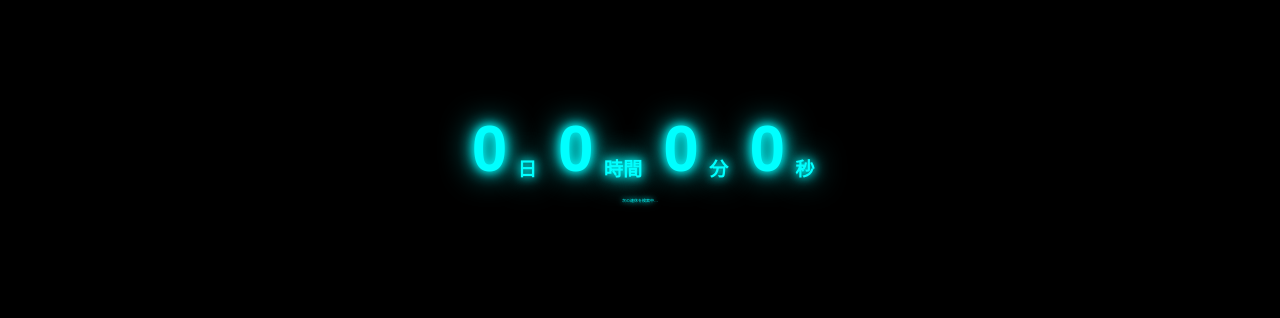
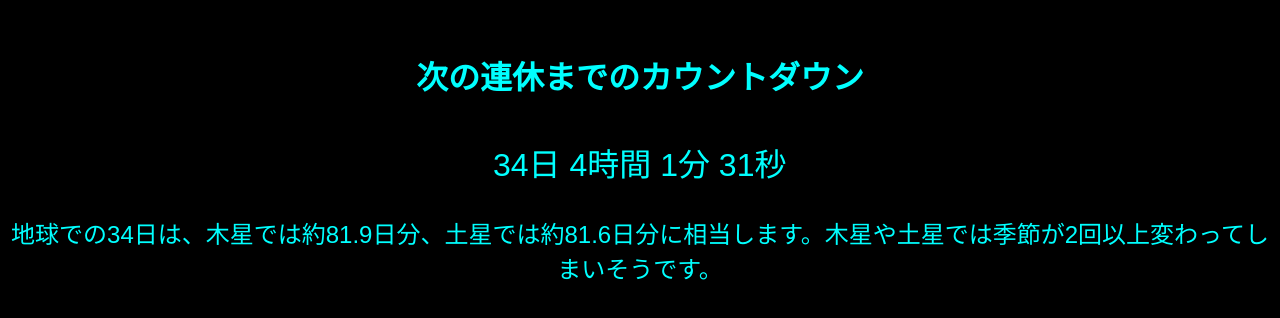
Before and after one commit to Nagamaki0311/countdown-timer, a plain HTML site: page index.html in a window 1280 px wide. Shown: the part 250-568 px from the top of the page. Drawn offline with Linux system fonts and the light colour scheme; no server answers.

Commit message:
Update index.html

```diff
--- a/index.html
+++ b/index.html
@@ -13,70 +13,33 @@
     justify-content: center;
     align-items: center;
     height: 100vh;
-    font-family: 'Orbitron', 'Arial', sans-serif;
-    padding: 0 20px;
+    font-family: Arial, sans-serif;
     text-align: center;
   }
-  @import url('https://fonts.googleapis.com/css2?family=Orbitron:wght@400;700&display=swap');
-
-  .timer {
-    display: flex;
-    gap: 15px;
-    font-size: 4rem;
-    font-weight: 700;
-    text-shadow: 0 0 8px #0ff, 0 0 16px #0ff, 0 0 32px #0ff;
+  .countdown {
+    font-size: 2em;
+    margin: 20px 0;
+    animation: pulse 1s infinite;
   }
-
-  .digit {
-    display: inline-block;
-    min-width: 3rem;
+  @keyframes pulse {
+    0% { transform: scale(1); }
+    50% { transform: scale(1.05); }
+    100% { transform: scale(1); }
   }
-
-  .morph {
-    display: inline-block;
-    animation: noise 0.2s steps(5) forwards;
-  }
-
-  @keyframes noise {
-    0% { opacity: 1; transform: translate(0,0) scale(1); }
-    20% { opacity: 0.3; transform: translate(-2px,1px) scale(1.05); }
-    40% { opacity: 1; transform: translate(1px,-1px) scale(0.95); }
-    60% { opacity: 0.5; transform: translate(-1px,2px) scale(1.02); }
-    80% { opacity: 1; transform: translate(0,0) scale(1); }
-    100% { opacity: 1; transform: translate(0,0) scale(1); }
-  }
-
-  .unit { display: flex; align-items: flex-end; }
-  .unit small {
-    font-size: 1.2rem;
-    margin-left: 4px;
-    margin-bottom: 4px;
-  }
-
   .message {
-    margin-top: 12px;
-    font-size: 0.25rem;
-    max-width: 600px;
-    color: #0ff;
-    text-shadow: 0 0 5px #0ff, 0 0 10px #0ff;
-    line-height: 1.4;
+    font-size: 1.5em;
+    margin-top: 10px;
   }
 </style>
 </head>
 <body>
-<div class="timer" id="timer">
-  <div class="unit"><span class="digit" id="days">0</span><small>日</small></div>
-  <div class="unit"><span class="digit" id="hours">0</span><small>時間</small></div>
-  <div class="unit"><span class="digit" id="minutes">0</span><small>分</small></div>
-  <div class="unit"><span class="digit" id="seconds">0</span><small>秒</small></div>
-</div>
-<div class="message" id="message">カウントダウンメッセージがここに表示されます。</div>
+
+<h1>次の連休までのカウントダウン</h1>
+<div class="countdown" id="countdown">--日 --時間 --分 --秒</div>
+<div class="message" id="dayMessage">お楽しみに！</div>
 
 <script>
-const API_KEY = "AIzaSyCoOrWTtz2ZrjNOQwv_89XjtstKU3e2r-U";
-const CALENDAR_ID = "ja.japanese#holiday@group.v.calendar.google.com";
-
-// 元のdayMessagesをそのまま反映
+// 日ごとのメッセージ
 const dayMessages = {
   1: "地球での1日は、火星では約24時間39分、木星では約9時間56分です。地球よりも火星、火星よりも木星の方が連休が早く訪れますよ。",
   2: "地球で2日を過ごしても、金星ではまだ1日の半分にも満たない時間です。ランチを食べ始める頃かもしれません。",
@@ -180,113 +143,47 @@ const dayMessages = {
   100: "地球での100日は、木星では約246日分。映画は倍速で見るのがスタンダードかもしれません。"
 };
 
-let holidayDate = null;
-let prev = { days: null, hours: null, minutes: null, seconds: null };
-
-async function fetchHolidays() {
-  try {
-    const now = new Date(new Date().toLocaleString("ja-JP", { timeZone: "Asia/Tokyo" }));
-    const timeMin = now.toISOString();
-    const endOfYear = new Date(now.getFullYear() + 1, 11, 31).toISOString();
-    const url = `https://www.googleapis.com/calendar/v3/calendars/${encodeURIComponent(CALENDAR_ID)}/events?key=${API_KEY}&timeMin=${timeMin}&timeMax=${endOfYear}&singleEvents=true&orderBy=startTime`;
-    const res = await fetch(url);
-    const data = await res.json();
-    if (!data.items) return [];
-    return data.items
-      .filter(ev => ev.start && ev.start.date)
-      .map(ev => new Date(ev.start.date));
-  } catch (err) {
-    console.error("祝日取得エラー:", err);
-    return [];
-  }
+// 日本時間で現在時刻を取得
+function getNowJapan() {
+  return new Date(new Date().toLocaleString("ja-JP", { timeZone: "Asia/Tokyo" }));
 }
 
-function findNextLongHoliday(holidays) {
-  const now = new Date(new Date().toLocaleString("ja-JP", { timeZone: "Asia/Tokyo" }));
-  let date = new Date(now);
-  for (let i = 0; i < 365; i++) {
-    let streak = [];
-    let d = new Date(date);
-    while (true) {
-      const isWeekend = d.getDay() === 0 || d.getDay() === 6;
-      const isHoliday = holidays.some(h => h.toDateString() === d.toDateString());
-      if (isWeekend || isHoliday) {
-        streak.push(new Date(d));
-        d.setDate(d.getDate() + 1);
-      } else {
-        break;
-      }
-    }
-    if (streak.length >= 3) return streak[0];
-    date.setDate(date.getDate() + 1);
-  }
-  return null;
-}
+// 目標日を設定（例: 2025年9月23日 0:00 JST）
+const holidayDate = new Date("2025-09-23T00:00:00+09:00");
 
-function morphDigit(el, value) {
-  el.classList.remove("morph");
-  void el.offsetWidth;
-  el.textContent = value;
-  el.classList.add("morph");
-}
+// カウントダウン更新関数
+function updateCountdown() {
+  const now = getNowJapan();
+  let diff = Math.floor((holidayDate - now) / 1000); // 秒単位
 
-function updateTimer() {
-  if (!holidayDate) {
-    messageEl.textContent = "次の連休を検索中…";
-    return;
-  }
-
-  const now = new Date(new Date().toLocaleString("ja-JP", { timeZone: "Asia/Tokyo" }));
-  let diff = (holidayDate - now) / 1000;
-  if (diff <= 0) {
-    (async () => {
-      const holidays = await fetchHolidays();
-      holidayDate = findNextLongHoliday(holidays);
-      if (!holidayDate) {
-        messageEl.textContent = "今後1年以内に3日以上の連休は見つかりませんでした。";
-      }
-    })();
+  if (diff < 0) {
+    document.getElementById("countdown").textContent = "連休到来！";
+    document.getElementById("dayMessage").textContent = "楽しんでください！";
+    clearInterval(timer);
     return;
   }
 
   const days = Math.floor(diff / 86400);
   const hours = Math.floor((diff % 86400) / 3600);
   const minutes = Math.floor((diff % 3600) / 60);
-  const seconds = Math.floor(diff % 60);
+  const seconds = diff % 60;
 
-  if (days !== prev.days) morphDigit(daysEl, days);
-  if (hours !== prev.hours) morphDigit(hoursEl, hours);
-  if (minutes !== prev.minutes) morphDigit(minutesEl, minutes);
-  if (seconds !== prev.seconds) morphDigit(secondsEl, seconds);
+  document.getElementById("countdown").textContent =
+    `${days}日 ${hours}時間 ${minutes}分 ${seconds}秒`;
 
-  prev = { days, hours, minutes, seconds };
-
-  if (days >= 1 && dayMessages[days]) {
-    messageEl.textContent = dayMessages[days];
-  } else if (days > 0) {
-    messageEl.textContent = "もうすぐ連休です。準備はできていますか？";
+  // dayMessagesを反映
+  if(dayMessages[days]) {
+    document.getElementById("dayMessage").textContent = dayMessages[days];
   } else {
-    messageEl.textContent = "連休が始まりました！楽しんでください。";
+    document.getElementById("dayMessage").textContent = "お楽しみに！";
   }
 }
 
-// DOM取得
-const daysEl = document.getElementById("days");
-const hoursEl = document.getElementById("hours");
-const minutesEl = document.getElementById("minutes");
-const secondsEl = document.getElementById("seconds");
-const messageEl = document.getElementById("message");
+// 初回実行
+updateCountdown();
+// 1秒ごとに更新
+const timer = setInterval(updateCountdown, 1000);
+</script>
 
-// 初期化
-(async function init() {
-  const holidays = await fetchHolidays();
-  holidayDate = findNextLongHoliday(holidays);
-  if (!holidayDate) {
-    messageEl.textContent = "今後1年以内に3日以上の連休は見つかりませんでした。";
-  }
-  setInterval(updateTimer, 1000);
-  updateTimer();
-})();
-</script>
 </body>
 </html>
```
